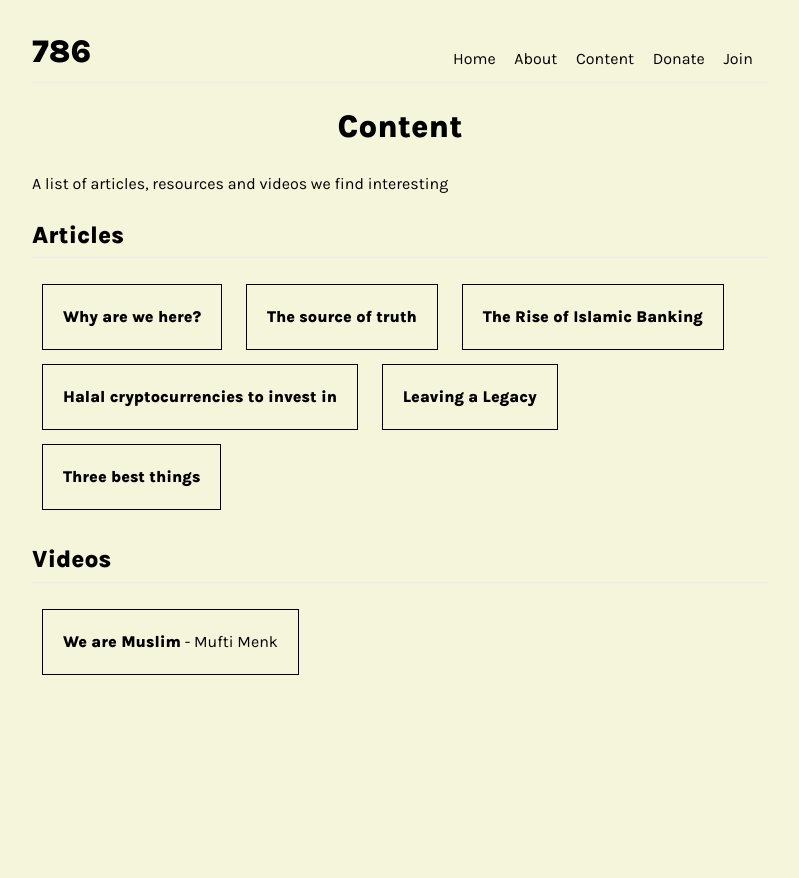
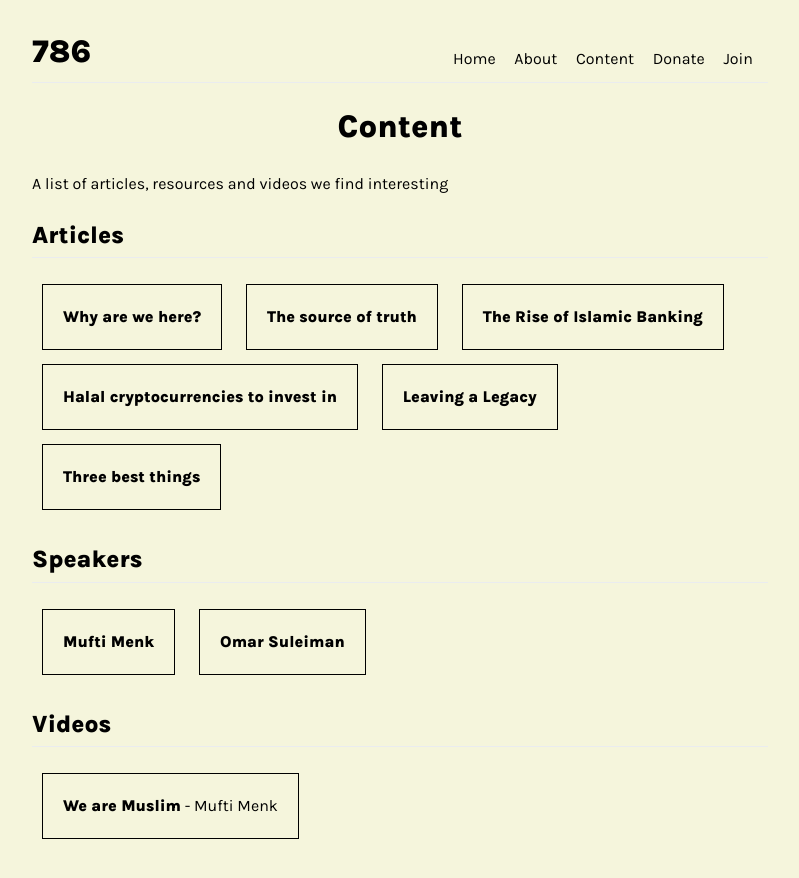
Before and after one commit to feyroozecode/786.world, a Jekyll site: the page built from content.md, in a window 1280 px wide. Shown: the top 878 px of the page, without its empty margins (240-1039 px from the left). Built offline with Jekyll 4.4.1, drawn with Linux system fonts in a browser that asks for light colours; comment, search, counter and statistics services are not loaded.

Commit message:
add speakers section

```diff
--- a/content.md
+++ b/content.md
@@ -14,6 +14,11 @@ A list of articles, resources and videos we find interesting
 - [Leaving a Legacy](https://productivemuslim.com/leaving-a-legacy/)
 - [Three best things](https://finconnect.news/2021/09/15/three-best-things-to-leave-behind-after-death/)
 
+## Speakers
+
+- [Mufti Menk](https://muftimenk.com/)
+- [Omar Suleiman](https://www.instagram.com/imamomarsuleiman/)
+
 ## Videos
 
 - [We are Muslim](https://www.youtube.com/watch?v=wwYK2zn26OE) - Mufti Menk
```
